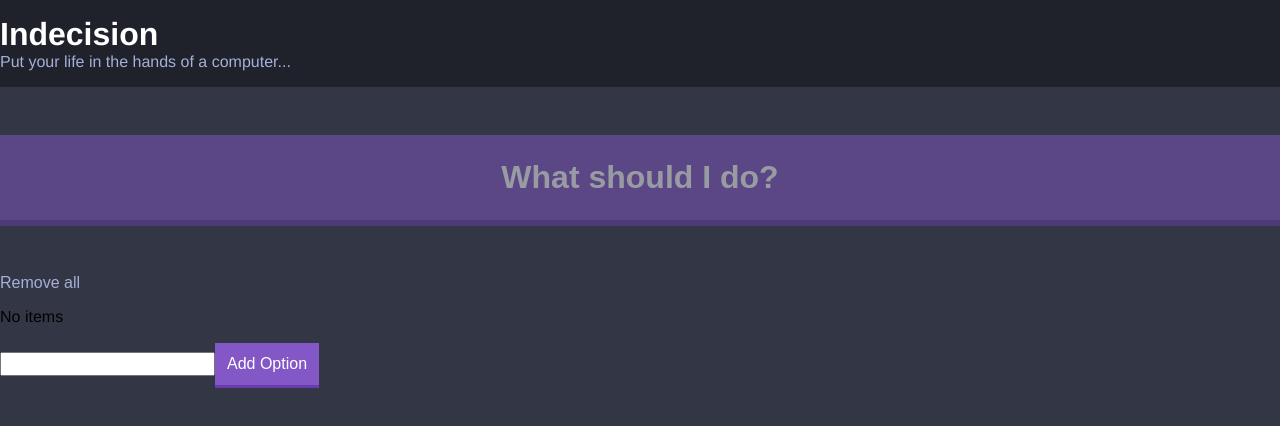
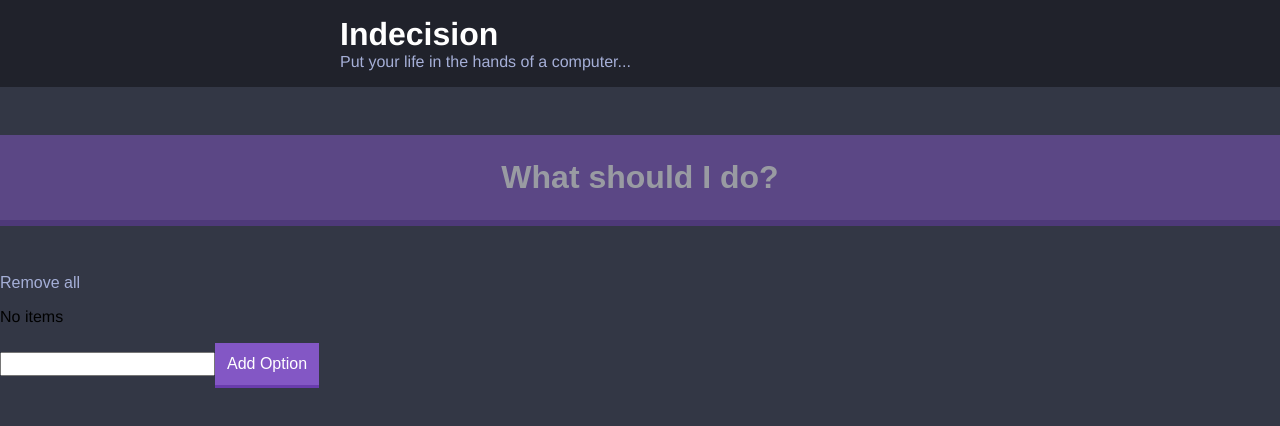
Before and after one commit to nikkilr88/indecision-app, a React app: page / in a window 1280 px wide. Shown: the top 426 px of the page. Built offline with nearby package versions, Linux system fonts and the light colour scheme.

Commit message:
Add container

```diff
--- a/src/components/Header.js
+++ b/src/components/Header.js
@@ -3,8 +3,12 @@ import React from 'react'
 const Header = props => {
   return (
     <div className="header">
-      <h1 className="header__title">{props.title}</h1>
-      {props.subtitle && <h2 className="header__subtitle">{props.subtitle}</h2>}
+      <div className="container">
+        <h1 className="header__title">{props.title}</h1>
+        {props.subtitle && (
+          <h2 className="header__subtitle">{props.subtitle}</h2>
+        )}
+      </div>
     </div>
   )
 }
```
